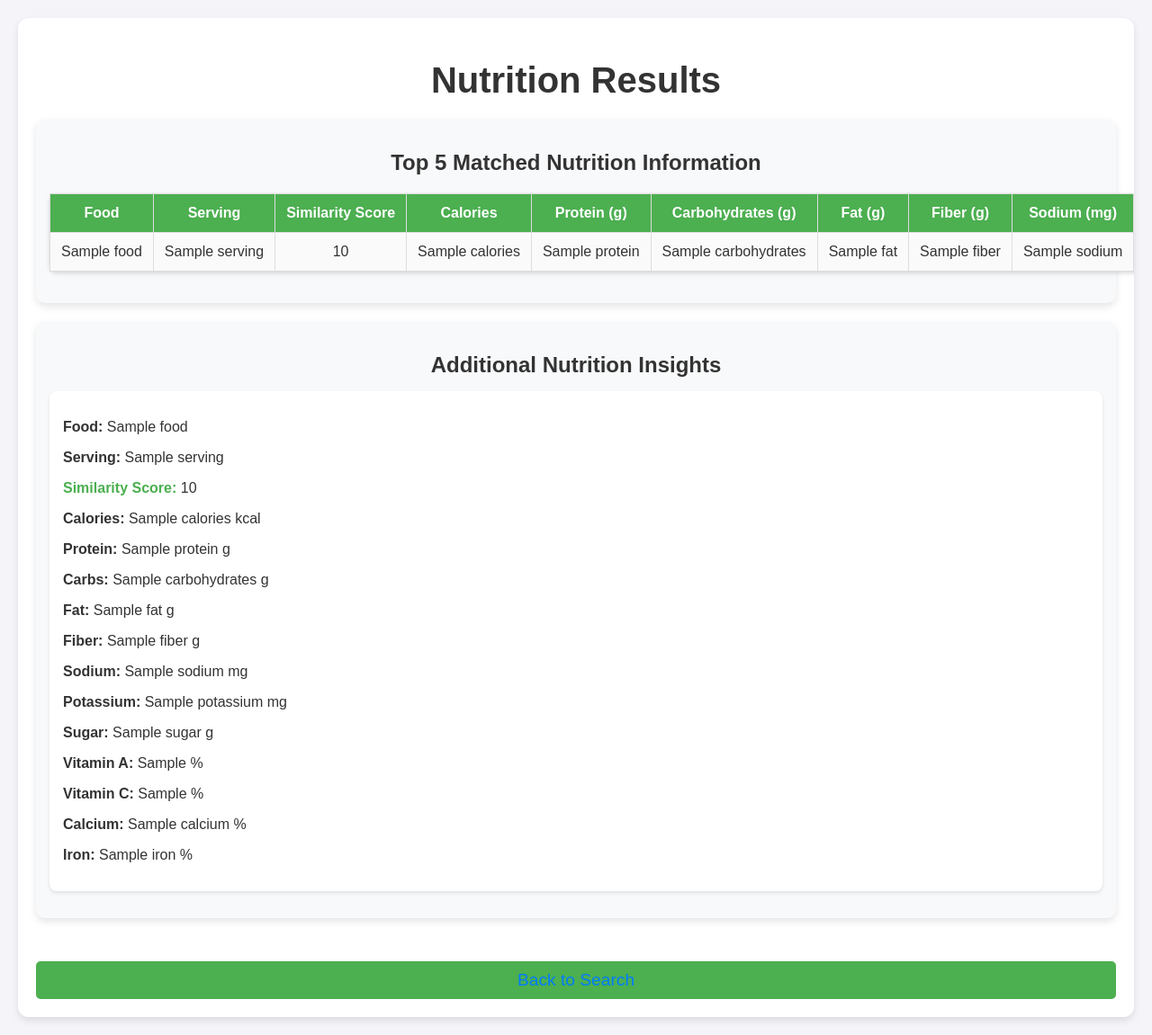
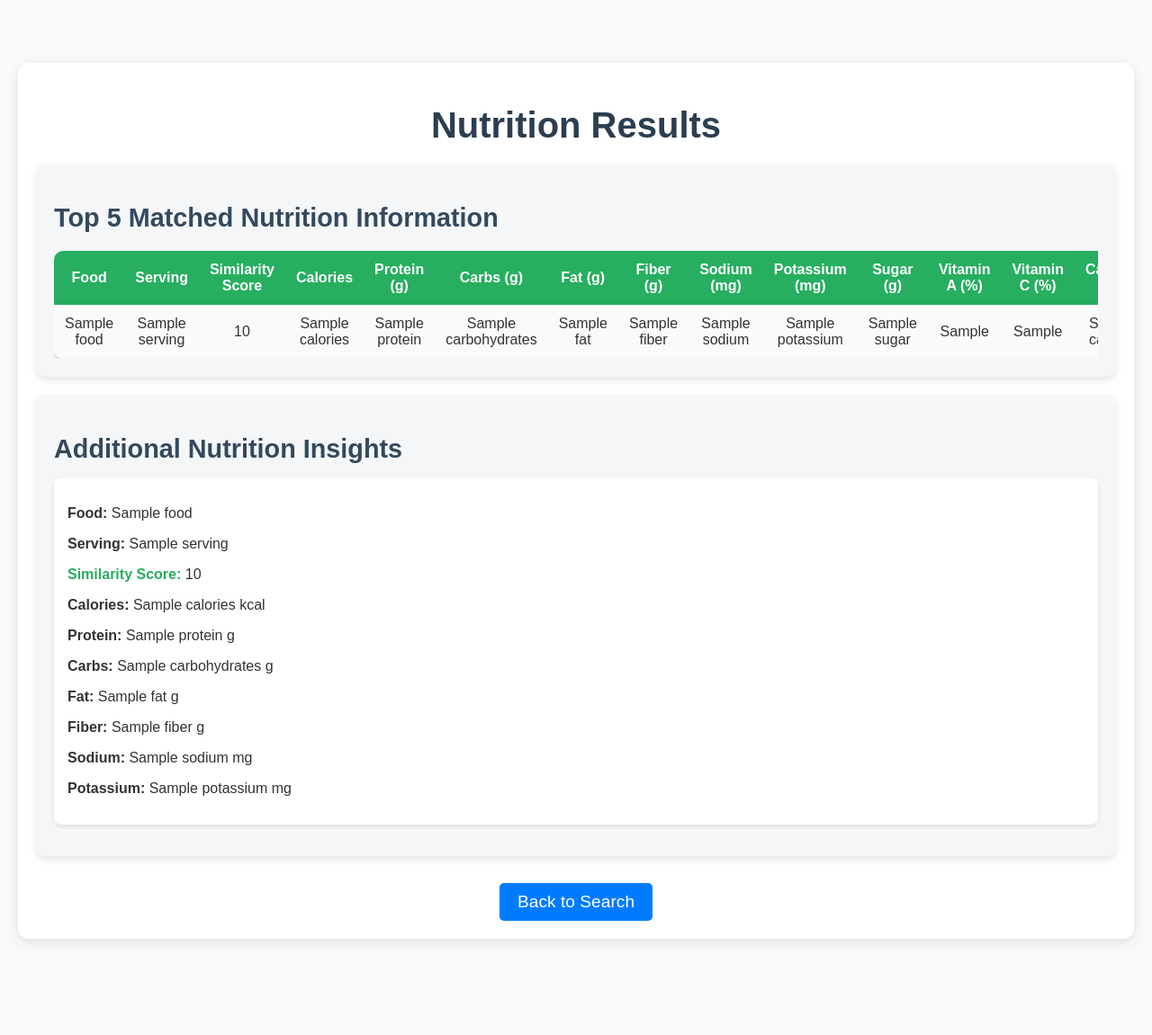
Before and after one commit to Chandra-cc/nutritionWebpage, a Flask app: template templates/results_v2.html in a window 1280 px wide. Shown: the whole page at 90% size. After the commit the page ends 1048 px from the top, so only its background shows below. Run offline with Flask 3, Linux system fonts and the light colour scheme; the template is opened without the code that fills it: most values are stand-ins (such as "Sample title", 1, 10 or a date in 2020).

Commit message:
Made the web pages better.

```diff
--- a/templates/results_v2.html
+++ b/templates/results_v2.html
@@ -10,52 +10,61 @@
             font-family: 'Arial', sans-serif;
             margin: 0;
             padding: 20px;
-            background-color: #f4f4f9;
-            overflow-x: hidden;
+            background-color: #f8f9fa;
             color: #333;
+            display: flex;
+            justify-content: center;
         }
         .container {
             max-width: 1200px;
-            margin: 0 auto;
+            width: 100%;
             padding: 20px;
             background-color: white;
             border-radius: 12px;
-            box-shadow: 0 4px 8px rgba(0, 0, 0, 0.1);
-            overflow-x: auto;
+            box-shadow: 0 4px 12px rgba(0, 0, 0, 0.1);
+            text-align: center;
         }
         h1 {
-            text-align: center;
-            color: #333;
+            color: #2c3e50;
             font-size: 2.5em;
             margin-bottom: 20px;
         }
         h2 {
-            color: #333;
+            color: #34495e;
             font-size: 1.8em;
-            margin-bottom: 10px;
-            text-align: center;
+            margin-bottom: 15px;
+        }
+        .error {
+            color: red;
+            font-size: 1.3em;
+            font-weight: bold;
+            margin-top: 20px;
+        }
+
+        /* Table Styling */
+        .table-container {
+            overflow-x: auto;
+            margin-top: 20px;
         }
         table {
             width: 100%;
             border-collapse: collapse;
-            margin: 20px 0;
-            border-radius: 8px;
-            box-shadow: 0 2px 5px rgba(0, 0, 0, 0.15);
-            table-layout: auto;
-        }
-        table, th, td {
-            border: 1px solid #ddd;
+            border-radius: 10px;
+            overflow: hidden;
+            box-shadow: 0 4px 8px rgba(0, 0, 0, 0.15);
         }
         th, td {
             padding: 12px;
             text-align: center;
             font-size: 1em;
-            white-space: nowrap;
         }
         th {
-            background-color: #4CAF50;
+            background-color: #27ae60;
             color: white;
             font-weight: bold;
+            position: sticky;
+            top: 0;
+            z-index: 1;
         }
         td {
             background-color: #fafafa;
@@ -64,27 +73,10 @@
             background-color: #f1f1f1;
         }
         tr:hover {
-            background-color: #e0e0e0;
-        }
-        .error {
-            color: red;
-            font-size: 1.3em;
-            text-align: center;
-            margin-top: 20px;
-        }
-        .back-link {
-            display: block;
-            margin-top: 30px;
-            text-align: center;
-            font-size: 1.2em;
-            color: #007BFF;
-            text-decoration: none;
-        }
-        .back-link:hover {
-            text-decoration: underline;
+            background-color: #dff0d8;
         }
 
-        /* Make the table scrollable on small screens */
+        /* Responsive Table */
         @media (max-width: 768px) {
             table {
                 display: block;
@@ -92,35 +84,49 @@
                 white-space: nowrap;
             }
             th, td {
+                font-size: 0.9em;
                 padding: 10px;
-                font-size: 0.8em;
             }
         }
-        /* Styling for the top 5 results section */
+
+        /* Nutrition Cards */
         .top-results-section {
-            background-color: #f8f9fa;
-            padding: 15px;
+            background-color: #f4f6f7;
+            padding: 20px;
             margin-top: 20px;
             border-radius: 10px;
             box-shadow: 0 4px 8px rgba(0, 0, 0, 0.1);
-        }
-        .top-results-section h2 {
-            margin-bottom: 15px;
-            font-size: 1.5em;
+            text-align: left;
         }
         .result-item {
+            background: white;
+            padding: 15px;
             margin-bottom: 15px;
-            padding: 15px;
-            background-color: #ffffff;
             border-radius: 8px;
-            box-shadow: 0 2px 4px rgba(0, 0, 0, 0.1);
+            box-shadow: 0 2px 5px rgba(0, 0, 0, 0.1);
         }
         .result-item:hover {
-            background-color: #f1f1f1;
+            background-color: #ecf0f1;
         }
         .similarity-score {
             font-weight: bold;
-            color: #4CAF50;
+            color: #27ae60;
+        }
+
+        /* Back to Search Button */
+        .back-link {
+            display: inline-block;
+            margin-top: 30px;
+            padding: 10px 20px;
+            font-size: 1.2em;
+            color: white;
+            background-color: #007BFF;
+            text-decoration: none;
+            border-radius: 5px;
+            transition: background 0.3s ease;
+        }
+        .back-link:hover {
+            background-color: #0056b3;
         }
     </style>
 </head>
@@ -133,6 +139,7 @@
         {% else %}
             <div class="top-results-section">
                 <h2>Top 5 Matched Nutrition Information</h2>
+                <div class="table-container">
                     <table>
                         <thead>
                             <tr>
@@ -141,7 +148,7 @@
                                 <th>Similarity Score</th>
                                 <th>Calories</th>
                                 <th>Protein (g)</th>
-                            <th>Carbohydrates (g)</th>
+                                <th>Carbs (g)</th>
                                 <th>Fat (g)</th>
                                 <th>Fiber (g)</th>
                                 <th>Sodium (mg)</th>
@@ -157,7 +164,7 @@
                             {% for item in result.results %}
                             <tr>
                                 <td>{{ item.food }}</td>
-                            <td>{{ item.nutrition.Serving }}</td> <!-- Added Serving Column -->
+                                <td>{{ item.nutrition.Serving }}</td>
                                 <td>{{ item.similarity_score }}</td>
                                 <td>{{ item.nutrition.Calories }}</td>
                                 <td>{{ item.nutrition.Protein }}</td>
@@ -176,13 +183,14 @@
                         </tbody>
                     </table>
                 </div>
+            </div>
 
             <div class="top-results-section">
                 <h2>Additional Nutrition Insights</h2>
                 {% for item in result.results %}
                 <div class="result-item">
                     <p><strong>Food:</strong> {{ item.food }}</p>
-                    <p><strong>Serving:</strong> {{ item.nutrition.Serving }}</p> <!-- Display Serving and Unit -->
+                    <p><strong>Serving:</strong> {{ item.nutrition.Serving }}</p>
                     <p><span class="similarity-score">Similarity Score:</span> {{ item.similarity_score }}</p>
                     <p><strong>Calories:</strong> {{ item.nutrition.Calories }} kcal</p>
                     <p><strong>Protein:</strong> {{ item.nutrition.Protein }} g</p>
@@ -191,17 +199,11 @@
                     <p><strong>Fiber:</strong> {{ item.nutrition.Fiber }} g</p>
                     <p><strong>Sodium:</strong> {{ item.nutrition.Sodium }} mg</p>
                     <p><strong>Potassium:</strong> {{ item.nutrition.Potassium }} mg</p>
-                    <p><strong>Sugar:</strong> {{ item.nutrition.Sugar }} g</p>
-                    <p><strong>Vitamin A:</strong> {{ item.nutrition['Vitamin A'] }} %</p>
-                    <p><strong>Vitamin C:</strong> {{ item.nutrition['Vitamin C'] }} %</p>
-                    <p><strong>Calcium:</strong> {{ item.nutrition.Calcium }} %</p>
-                    <p><strong>Iron:</strong> {{ item.nutrition.Iron }} %</p>
                 </div>
                 {% endfor %}
             </div>
         {% endif %}
 
-        <br>
         <a href="/" class="back-link">Back to Search</a>
     </div>
 </body>
```
Also changed, not shown: templates/index.html (+53 -1 lines). Lines whose indentation alone changed are shown as unchanged.
